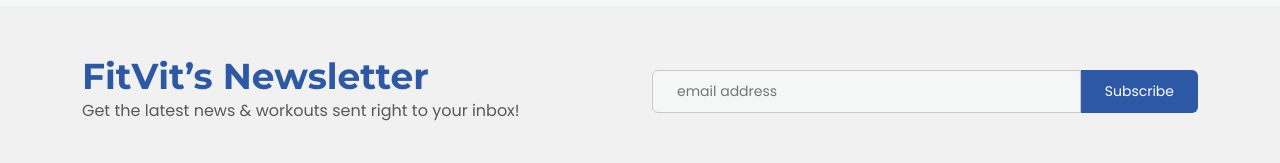
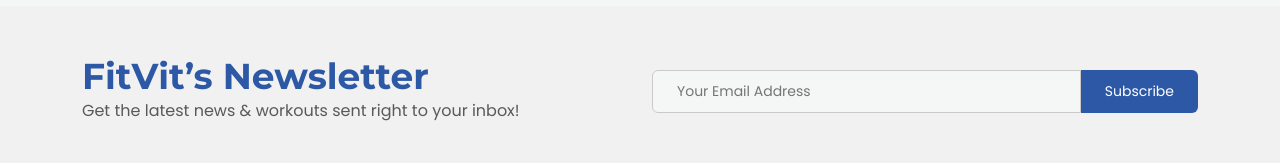
Before and after one commit to JGSolutions/fitvitfitness, a Next.js app: page / in a window 1280 px wide. Shown: the part 2478-2641 px from the top of the page. Built offline with nearby package versions, Linux system fonts and the light colour scheme.

Commit message:
fixed input placeholder

```diff
--- a/components/newsletter-form/newsletter-form.tsx
+++ b/components/newsletter-form/newsletter-form.tsx
@@ -42,7 +42,7 @@ export default function NewsletterForm() {
 							id="email-input"
 							name="email"
 							disabled={loading}
-							placeholder="email address"
+							placeholder="Your Email Address"
 							ref={inputRef}
 							required
 							autoCapitalize="off"
```
